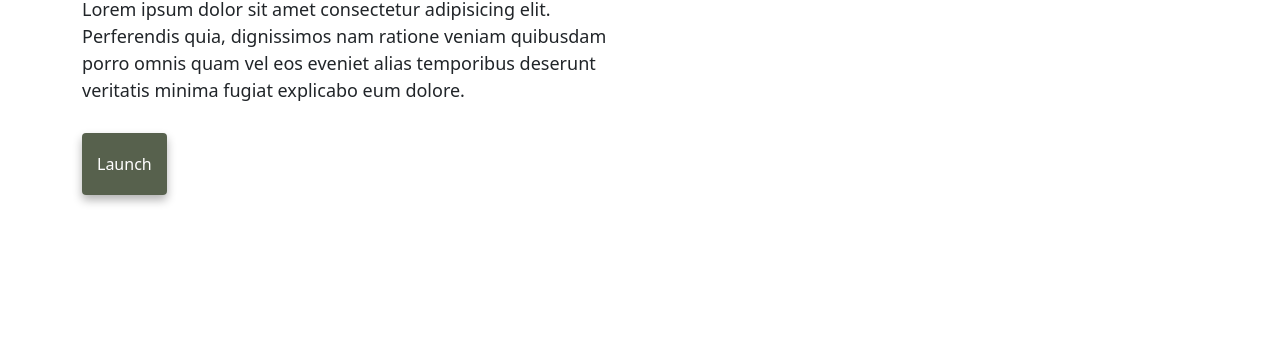
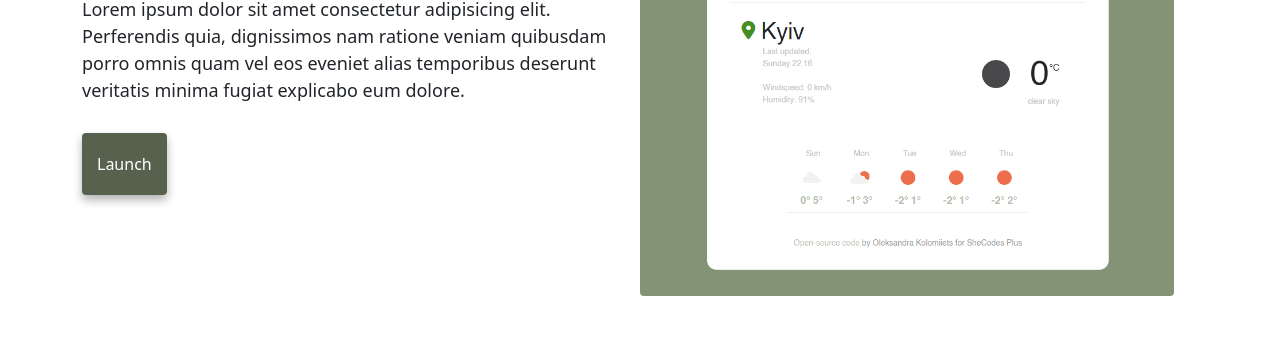
Before and after one commit to nortsandra/portfolio-page, a plain HTML site: page index.html in a window 1280 px wide. Shown: the part 621-977 px from the top of the page. Before the commit the page ends 845 px from the top, so only its background shows below. Drawn offline with nearby package versions, Linux system fonts and the light colour scheme.

Commit message:
corrected the link

```diff
--- a/index.html
+++ b/index.html
@@ -72,7 +72,7 @@
             </div>
           </div>
           <div class="col-md-6">
-            <img src="images/weather.png" class="img-fluid rounded" />
+            <img src="img/weather.png" class="img-fluid rounded" />
           </div>
         </div>
       </div>
--- a/style.css
+++ b/style.css
@@ -6,6 +6,7 @@
 
 body {
   margin-top: 100px;
+  padding-bottom: 60px;
 }
 
 h1,
@@ -86,3 +87,6 @@ p {
 .email-link:hover {
   text-decoration: underline;
 }
+
+@media (max) {
+}
```
